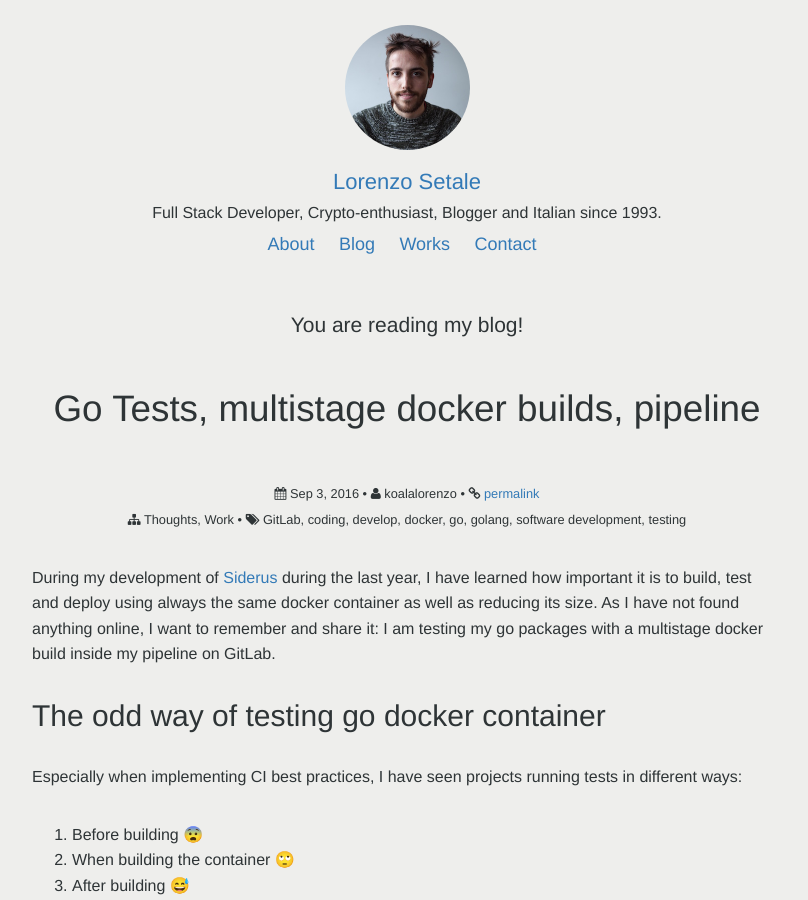
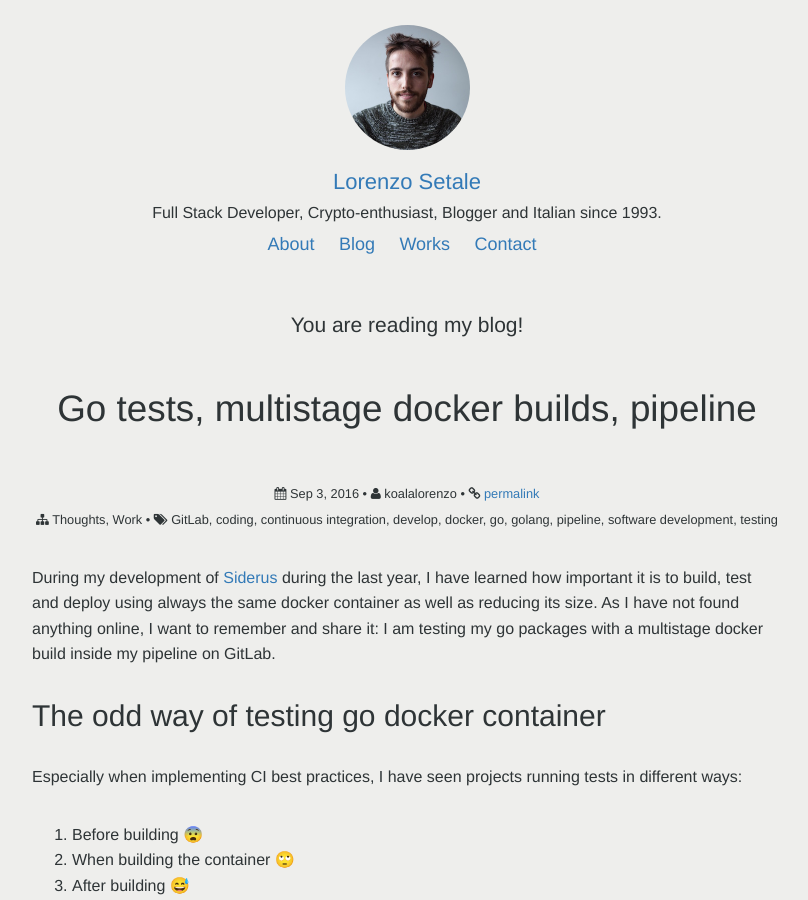
Before and after one commit to koalalorenzo/blog.setale.me, a Jekyll site: the page built from _posts/2018-01-07-Go-Tests-multistage-docker-builds-pipeline.markdown, in a window 1280 px wide and 900 px high. Shown: the whole window, without its empty margins (233-1041 px from the left). Built offline with Jekyll 4.4.1, drawn with Linux system fonts in a browser that asks for light colours; comment, search, counter and statistics services are not loaded; some of the changed text lies outside the part shown.

Commit message:
adds a bunch of tags

```diff
--- a/_posts/2018-01-07-Go-Tests-multistage-docker-builds-pipeline.markdown
+++ b/_posts/2018-01-07-Go-Tests-multistage-docker-builds-pipeline.markdown
@@ -3,19 +3,21 @@ layout: post
 author: koalalorenzo
 comments: true
 date: 2016-09-03 14:10:01+02:00
-title: "Go Tests, multistage docker builds, pipeline"
+title: "Go tests, multistage docker builds, pipeline"
 categories:
 - Thoughts
 - Work
 tags:
 - coding
 - software development
+- continuous integration
 - develop
+- GitLab
+- pipeline
+- testing
+- docker
 - golang
 - go
-- GitLab
-- testing
-- docker
 ---
 During my development of [Siderus](https://siderus.io/) during the last year, I have learned how important it is to build, test and deploy using always the same docker container as well as reducing its size. As I have not  found anything online, I want to remember and share it: I am testing my go packages with a multistage docker build inside my pipeline on GitLab.
 
```
Also changed, not shown: 1 other file.
